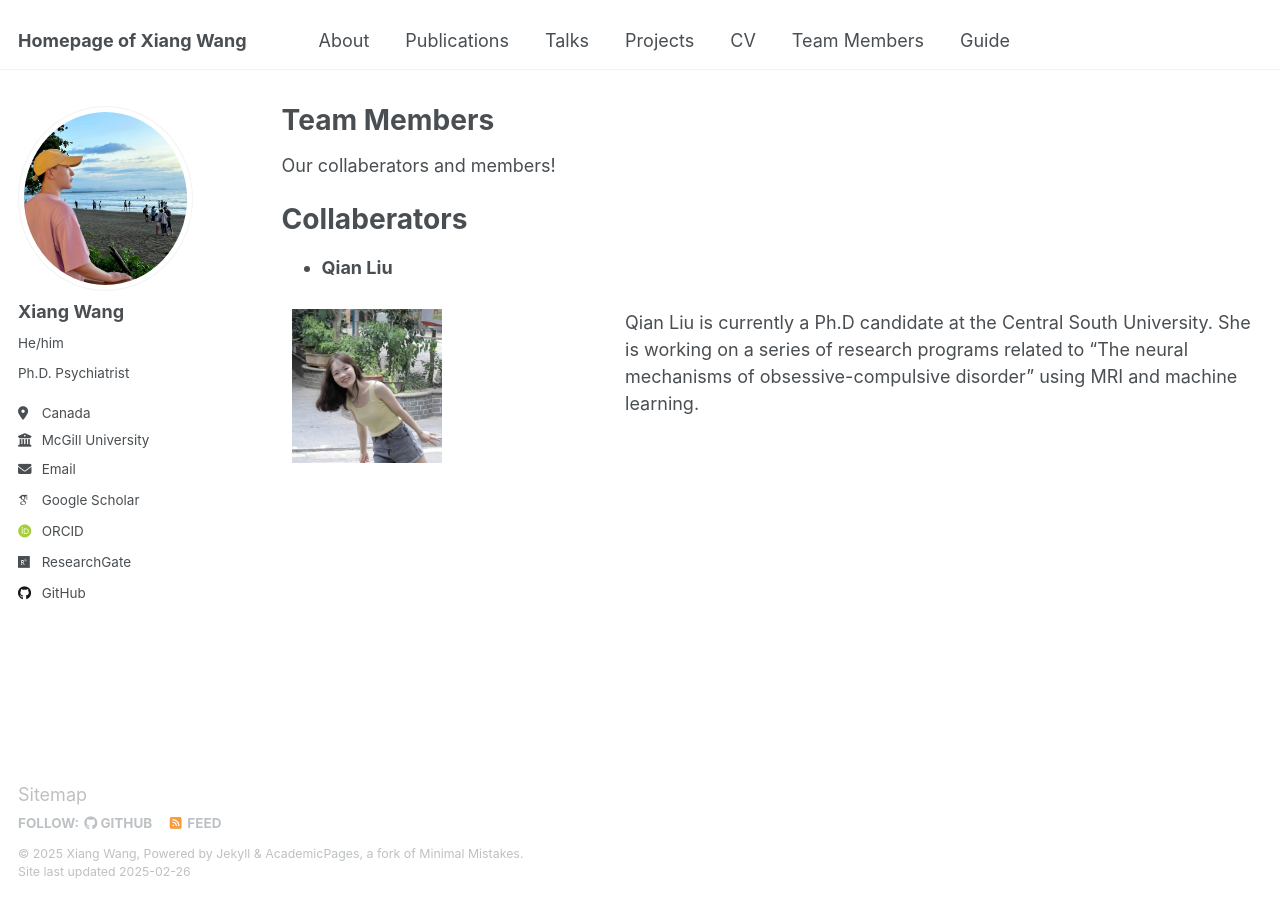
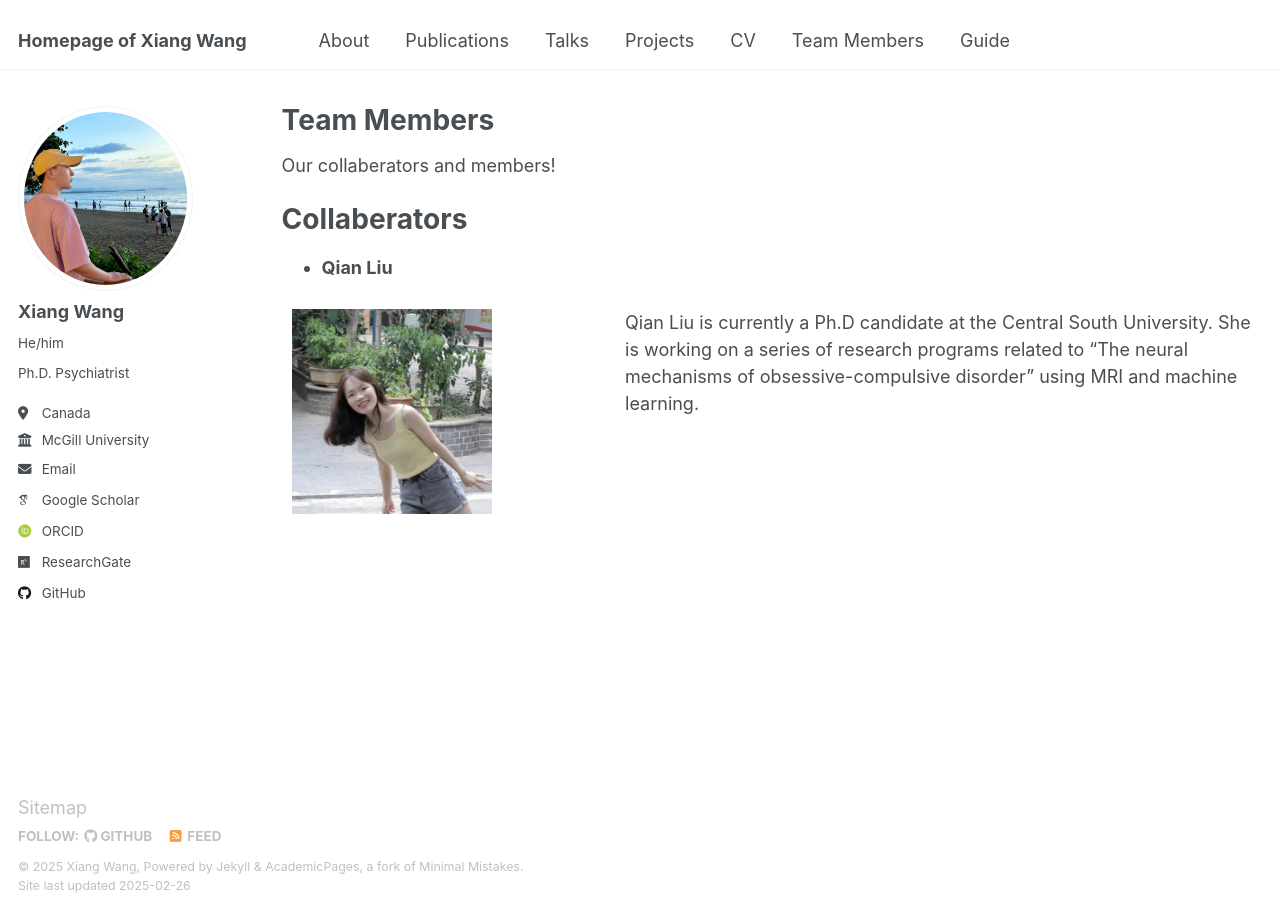
Before and after one commit to Xiang-Wangs/xiang-wangs.github.io, a Jekyll site: the page built from _pages/team.md, in a window 1280 px wide. Built offline with Jekyll 4.4.1, drawn with Linux system fonts in a browser that asks for light colours; some web fonts are replaced.

Commit message:
Update team.md

```diff
--- a/_pages/team.md
+++ b/_pages/team.md
@@ -13,8 +13,8 @@ Collaberators
 * <strong>Qian Liu</strong>
 <div style="display: flex;">
   <!-- 左侧列：占三分之一 -->
-  <div style="flex: 1; padding: 10px; width: 33%;">
-    <img src="/images/Qian_Liu_avatar.jpg" alt="Qian Liu" style="width: 150px; height: auto;" />
+  <div style="flex: 1; padding: 10px; width: 20%;">
+    <img src="/images/Qian_Liu_avatar.jpg" alt="Qian Liu" style="width: 200px; height: auto;" />
   </div>
 
   <!-- 右侧列：占三分之二 -->
```
